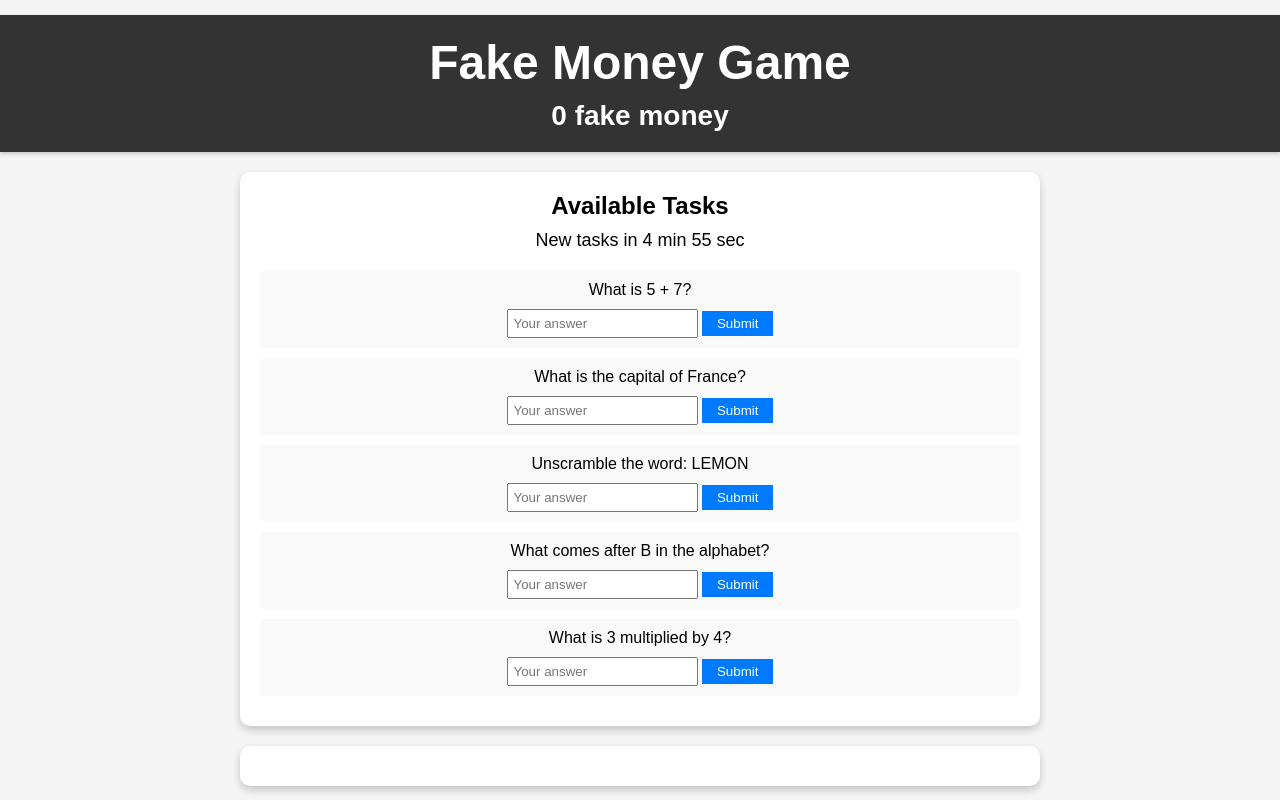
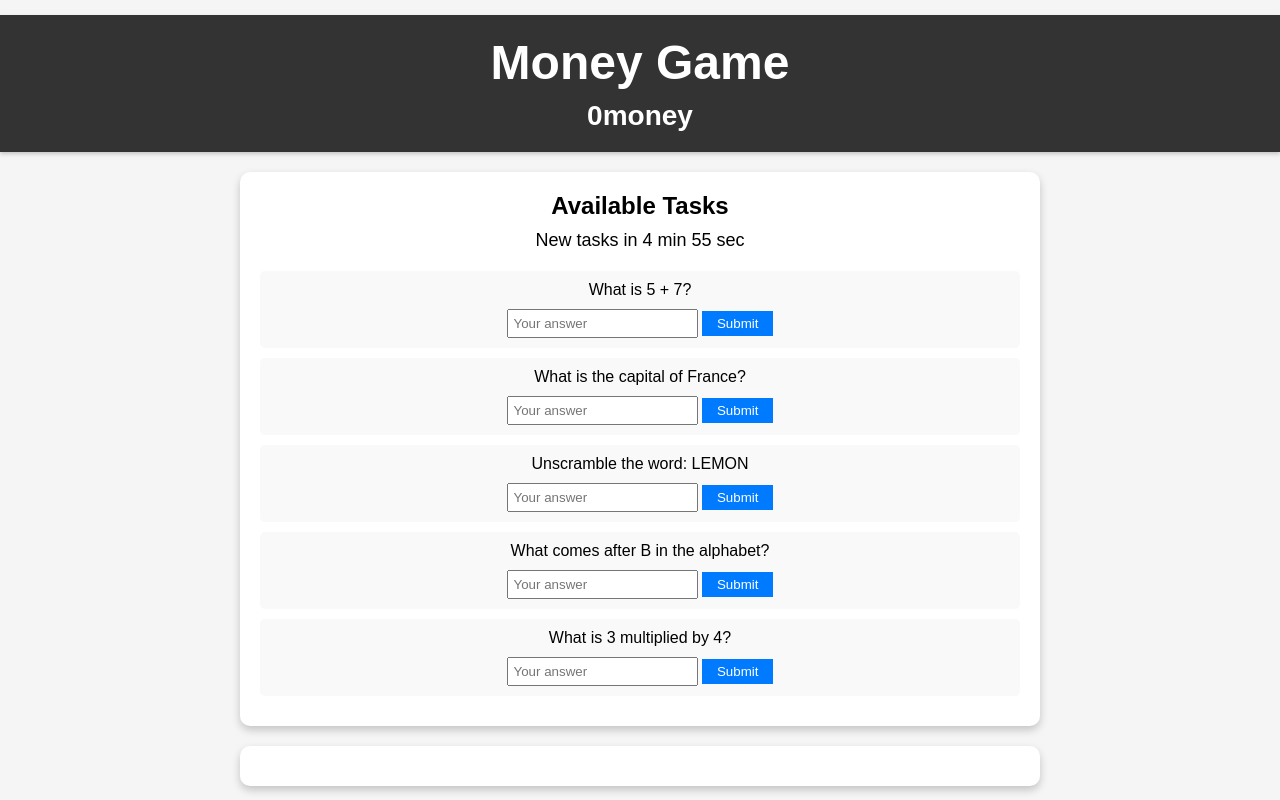
Before and after one commit to movieboxc17/Game12, a plain HTML site: page index.html in a window 1280 px wide. Drawn offline with Linux system fonts and the light colour scheme.

Commit message:
Update index.html

```diff
--- a/index.html
+++ b/index.html
@@ -3,7 +3,7 @@
 <head>
     <meta charset="UTF-8">
     <meta name="viewport" content="width=device-width, initial-scale=1.0">
-    <title>Fake Money Game</title>
+    <title>Money Game</title>
     <style>
         /* Reset some default styles */
         * {
@@ -116,8 +116,8 @@
 </head>
 <body>
     <header>
-        <h1>Fake Money Game</h1>
-        <p id="money">0 fake money</p>
+        <h1>Money Game</h1>
+        <p id="money">0money</p>
     </header>
 
     <section id="tasks">
```
